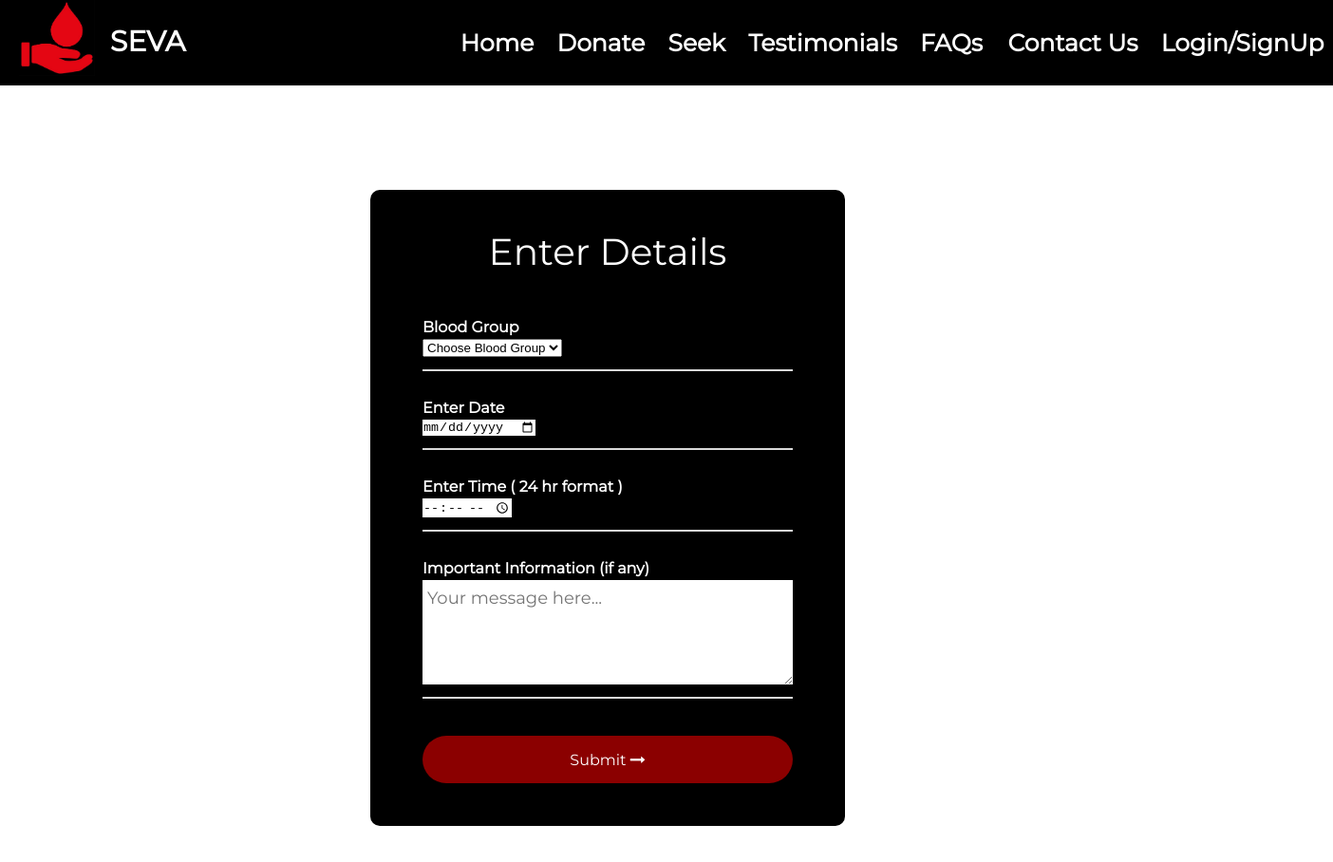
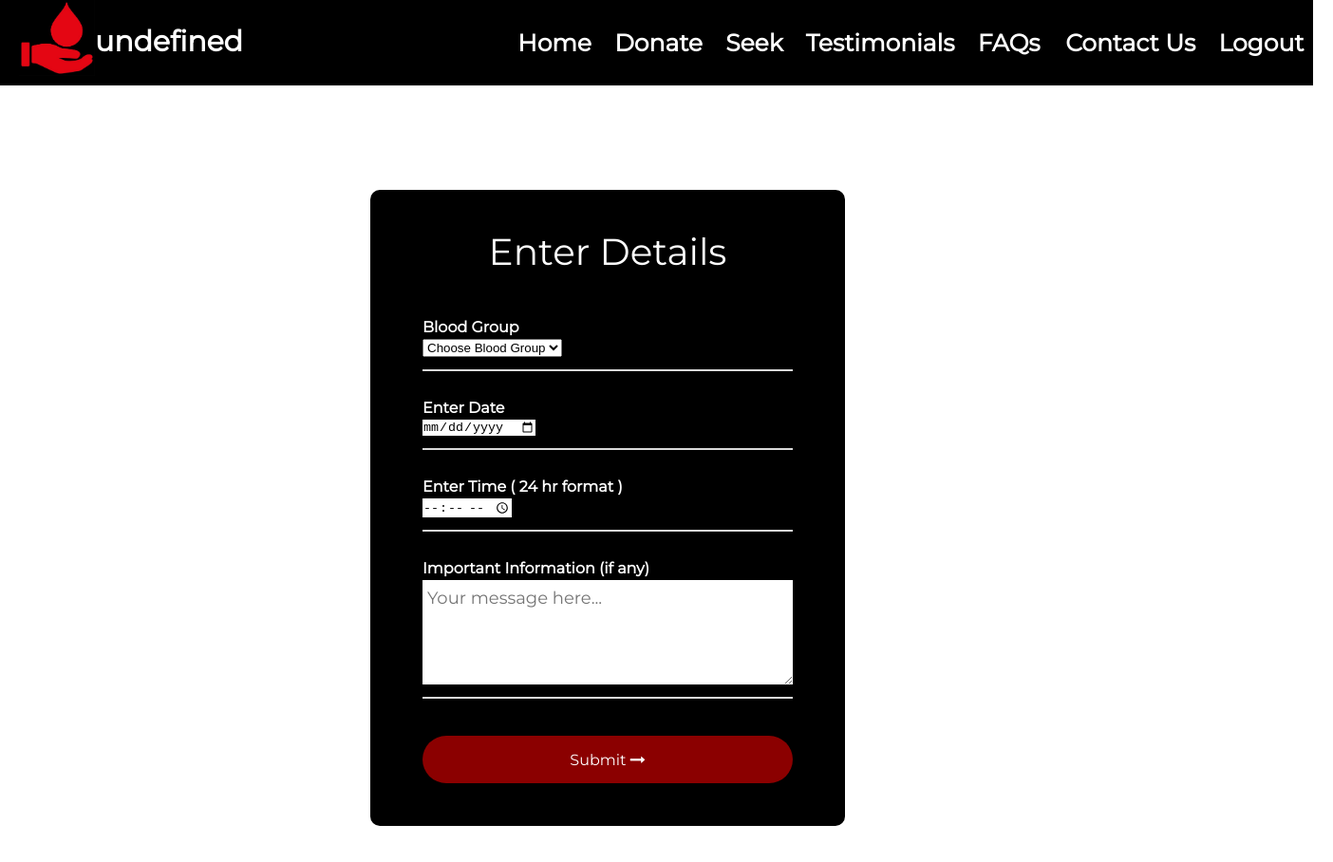
Before and after one commit to ShashankBongale/Blood-Bank-Website, a plain HTML site: page Project/donate.html in a window 1280 px wide. Shown: the whole page at 95% size, 1404 px wide, since content can reach past the window. Drawn offline with Linux system fonts and the light colour scheme.

Commit message:
login cookie added to donate page

```diff
--- a/Project/donate.html
+++ b/Project/donate.html
@@ -22,7 +22,7 @@
         <div >
                 <div class="topnav">
                 <img src="../Images/LOGO1.jpg" class="logo" />
-		<b class="log">&nbsp;&nbsp;SEVA</b>
+		<b class="log" id="user_info">&nbsp;&nbsp;SEVA</b>
                 <ul class="nav">
                     <li><a href="home.html">Home</a></li>
                     <li><a href="donate.html">Donate</a></li>
@@ -30,7 +30,7 @@
                     <li><a href="testimonials.html">Testimonials</a></li>
                     <li><a href="faq.html"> FAQs </a></li>
                     <li><a href="contact.html">Contact Us</a></li>
-                    <li><a href="login.html">Login/SignUp</a></li>
+                    <li><a href="login.html" id="login">Login/SignUp</a></li>
                 </ul>
                 </div>
         </div>
@@ -93,6 +93,32 @@
 		</div>
 	</div>
     <script>
+    window.onload = function()
+    {
+        var cookie = document.cookie;
+        var splitStr = cookie.split("=");
+        if(splitStr[1] == "nothing")
+        {
+            alert("Please Login");
+            window.location.replace("login.html");
+        }
+        else
+        {
+            var user_dom = document.getElementById("user_info");
+            user_dom.innerHTML = splitStr[1];
+            var login_dom = document.getElementById("login");
+            login_dom.innerHTML = "Logout";
+            login_dom.setAttribute("href","home.html");
+            login_dom.setAttribute("onclick","handle_logout()");
+        }
+    }
+    function handle_logout()
+    {
+        document.cookie = "user_id" + "=" + "nothing" + ";";
+        alert("Successfully LoggegOut");
+        window.location.replace("home.html");
+
+    }
     function handle_submit()
     {
         //alert("Values loaded");
```
